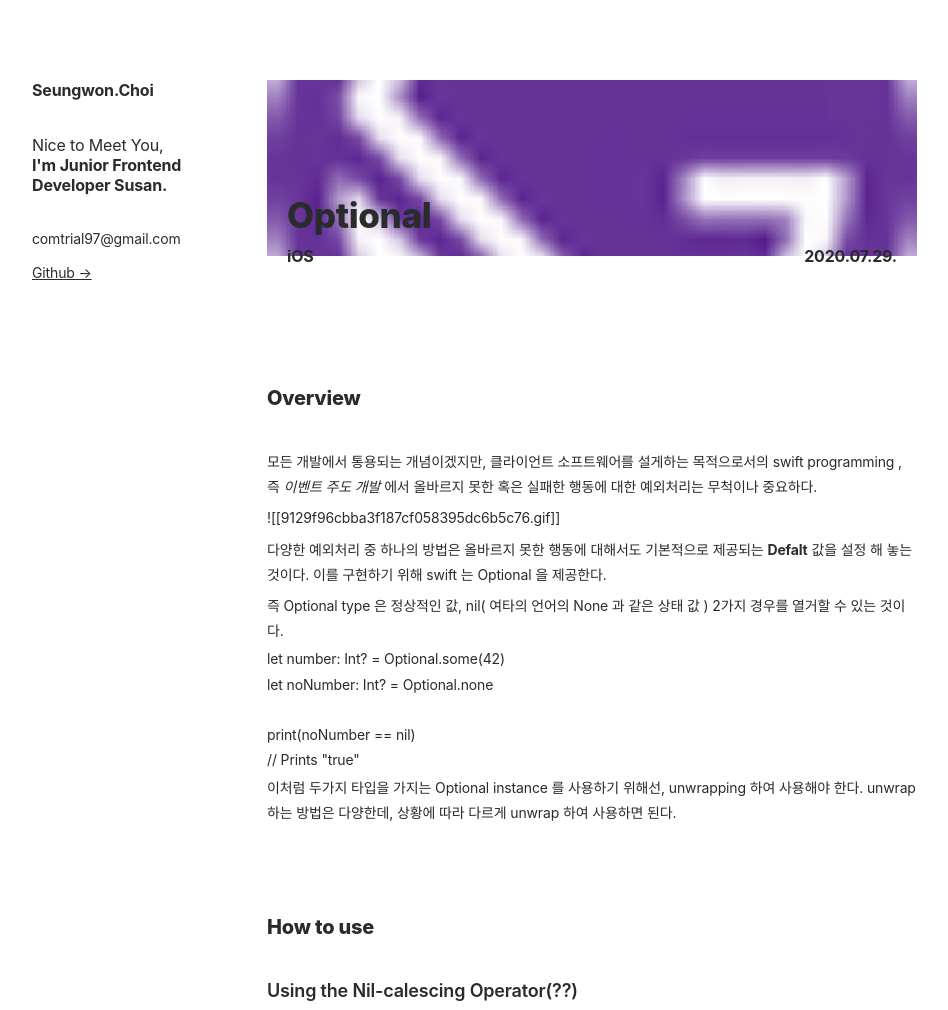
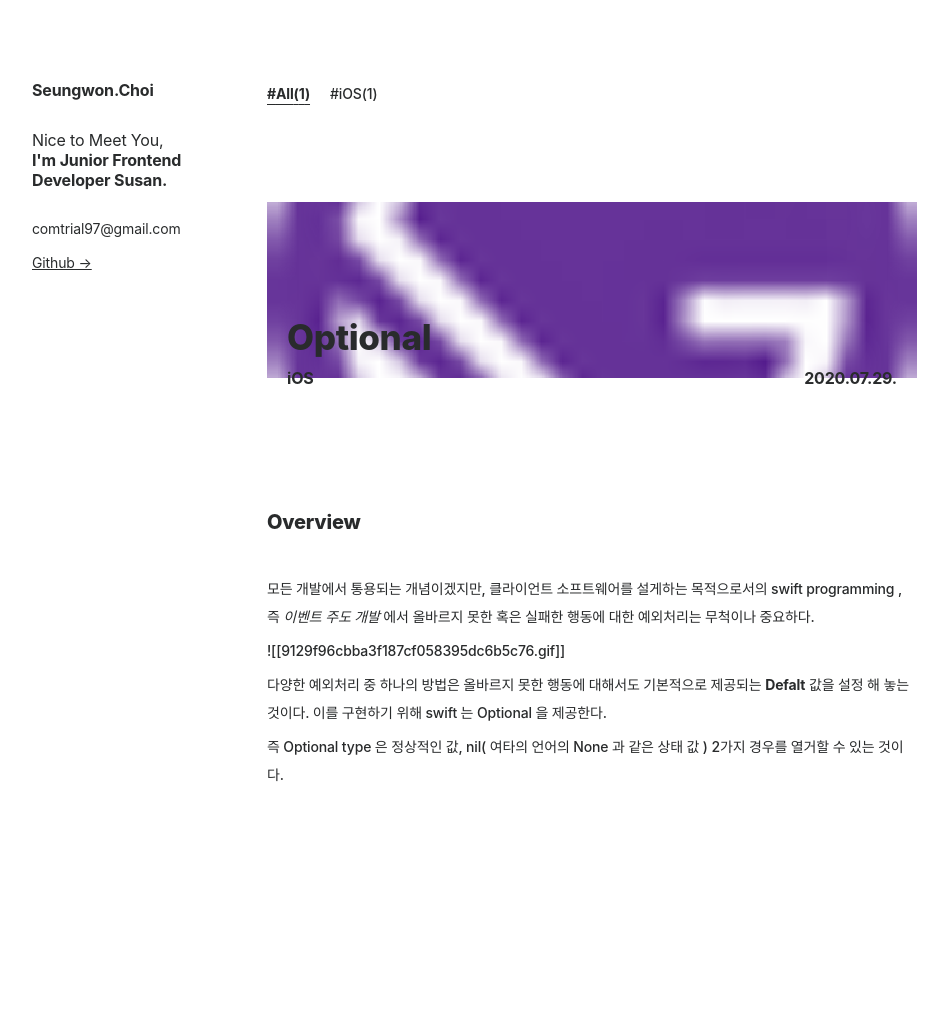
Before and after one commit to comtrial/comtrial.github.io, a Gatsby site: page /Optional/ in a window 1280 px wide. Shown: the top 1010 px of the page, without its empty margins (48-996 px from the left). After the commit the page ends 800 px from the top, so only its background shows below. Built offline with nearby package versions, Linux system fonts and the light colour scheme; Gatsby itself is replaced by a stand-in of ours; some packages are replaced by stand-ins of ours; code samples lack their colours.

Commit message:
category list

```diff
--- a/src/components/Common/GlobalStyle.tsx
+++ b/src/components/Common/GlobalStyle.tsx
@@ -57,6 +57,10 @@
     font-family: -apple-system,system-ui,BlinkMacSystemFont,Segoe UI,Roboto,Helvetica Neue,Arial,sans-serif;
     letter-spacing: -.01em;
     color: #292b2c;
+
+    ::-webkit-scrollbar {
+      display: none;
+    }
   }
 
   html,
--- a/src/components/Common/Template.tsx
+++ b/src/components/Common/Template.tsx
@@ -64,7 +64,7 @@
 
       <GlobalStyle />
       {children}
-            <Footer />
+      {/* <Footer /> */}
     </Container>
   )
 }
--- a/src/components/Main/CategoryList.tsx
+++ b/src/components/Main/CategoryList.tsx
@@ -25,8 +25,15 @@
   display: flex;
   flex-wrap: wrap;
 //   width: 768px;
-  padding-left: 15px;
-  margin: 80px auto 0;
+  // padding-left: 15px;
+  padding: 15px 0;
+  margin: 65px 0;
+  position: sticky;
+  top: 0;
+  background-color: white;
+  z-index: 10;
+
+
 
   @media (max-width: 768px) {
     width: 100%;
@@ -41,9 +48,13 @@
 )) <CategoryItemProps>`
   margin-right: 20px;
   padding: 5px 0;
-  font-size: 16px;
-  font-weight: ${({ active }) => (active ? '800' : '400')};
+  font-size: 14px;
+  font-weight: 500;
+  font-weight: ${({ active }) => (active ? '650' : '500')};
+  text-decoration: ${({ active }) => (active ? 'underline' : 'none')};
+  text-underline-offset : 5px;
   cursor: pointer;
+
 
   &:last-of-type {
     margin-right: 0;
--- a/src/components/Main/Introduction.tsx
+++ b/src/components/Main/Introduction.tsx
@@ -12,7 +12,10 @@
   grid-column-end: span 6;
   padding: 80px 0 80px 80px;
   width: 100%;
+  // height: 100%;
+
   display: block;
+  font-size: 12px;
   @media (max-width: 768px) {
     // width: 100%
     padding: 14px 14px 14px 14px;
--- a/src/components/Main/PostItem.tsx
+++ b/src/components/Main/PostItem.tsx
@@ -77,7 +77,7 @@
   overflow-wrap: break-word;
   -webkit-line-clamp: 4;
   -webkit-box-orient: vertical;
-  font-size: 12px;
+  font-size: 13px;
   font-weight: 400;
   opacity: 0.7;
 `
--- a/src/components/Post/PostContent.tsx
+++ b/src/components/Post/PostContent.tsx
@@ -11,7 +11,6 @@
   flex-direction: column;
   width: 100%;
   word-break: break-all;
-  // overflow: hidden;
   box-sizing: border-box;
 
   img {
@@ -32,9 +31,9 @@
 
 
   // Markdown Style
-  line-height: 1.8;
-  font-size: .875rem;
-  font-weight: 400;
+  line-height: 2;
+  font-size: 14px;
+  font-weight: 500;
 
   // Apply Padding Attribute to All Elements
   p {
--- a/src/pages/index.tsx
+++ b/src/pages/index.tsx
@@ -17,6 +17,7 @@
   padding: 0 80px;
   max-width: 800px;
   min-width: 650px;
+  overflow: scroll;
 
   @media (max-width: 1200px) {
     // max-width: 800px;
--- a/src/templates/post_template.tsx
+++ b/src/templates/post_template.tsx
@@ -1,4 +1,4 @@
-import React, { FunctionComponent } from 'react'
+import React, { FunctionComponent, useMemo } from 'react'
 import { graphql } from 'gatsby'
 import { PostPageItemType } from 'types/PostItem.types' // 바로 아래에서 정의할 것입니다
 import Template from 'components/Common/Template'
@@ -8,6 +8,9 @@
 import styled from '@emotion/styled'
 import Introduction from 'components/Main/Introduction'
 
+import CategoryList from 'components/Main/CategoryList'
+import queryString, { ParsedQuery } from 'query-string'
+
 const Post = styled.div`
   grid-column-start: 9;
   grid-column-end: 17;
@@ -15,6 +18,11 @@
   min-width: 650px;
   max-width: 800px;
   width: 100%;
+
+  overflow: scroll;
+
+
+
 
   @media (max-width: 1200px) {
     // max-width: 800px;
@@ -64,10 +72,48 @@
     },
   } = edges[0];
 
+
+
+  const parsed: ParsedQuery<string> = queryString.parse(href)
+  const selectedCategory: string =
+    typeof parsed.category !== 'string' || !parsed.category
+      ? 'All'
+      : parsed.category
+
+  const categoryList = useMemo(
+    () =>
+      edges.reduce(
+        (
+          list: CategoryListProps['categoryList'],
+          {
+            node: {
+              frontmatter: { categories },
+            },
+          }: PostType,
+        ) => {
+          categories.forEach(category => {
+            if (list[category] === undefined) list[category] = 1;
+            else list[category]++;
+          });
+
+          list['All']++;
+
+          return list;
+        },
+        { All: 0 },
+      ),
+    [],
+  )
+
   return (
     <Template title={title} description={summary} url={href} image={publicURL}>
       <Introduction profileImage={gatsbyImageData} />
+
       <Post>
+        <CategoryList
+          selectedCategory={selectedCategory}
+          categoryList={categoryList}
+        />
         <PostHead
           title={title}
           date={date}
```
Lines whose indentation alone changed are shown as unchanged.
